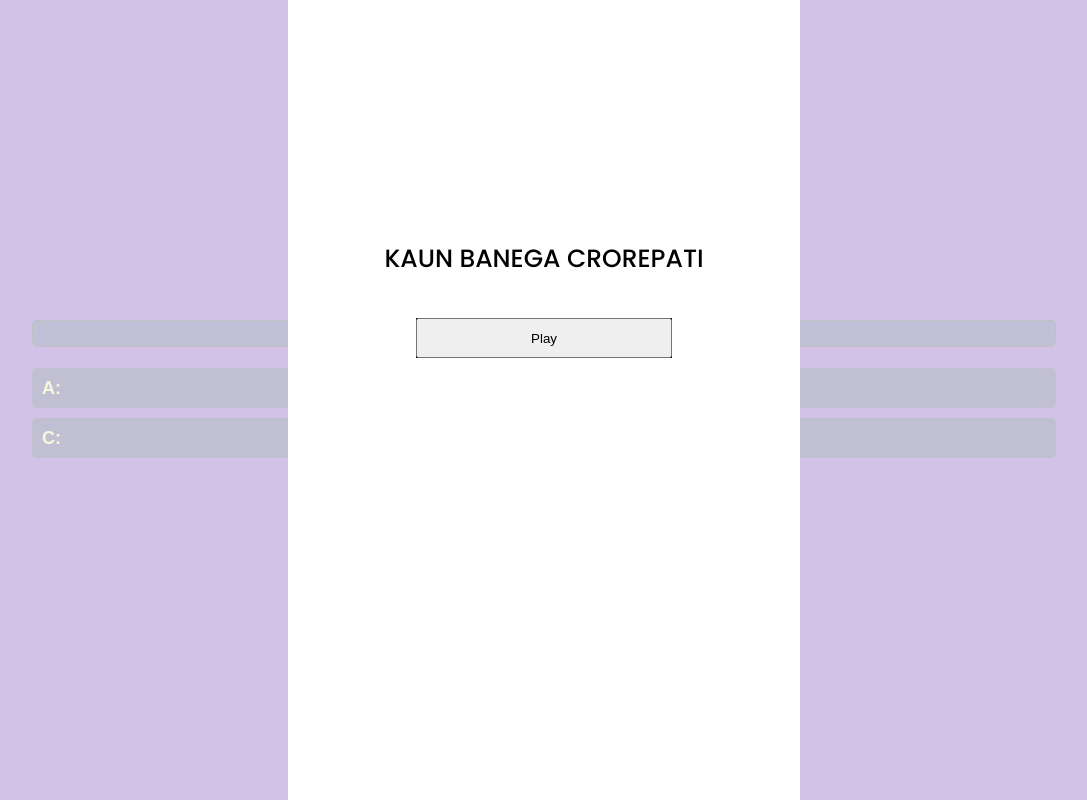
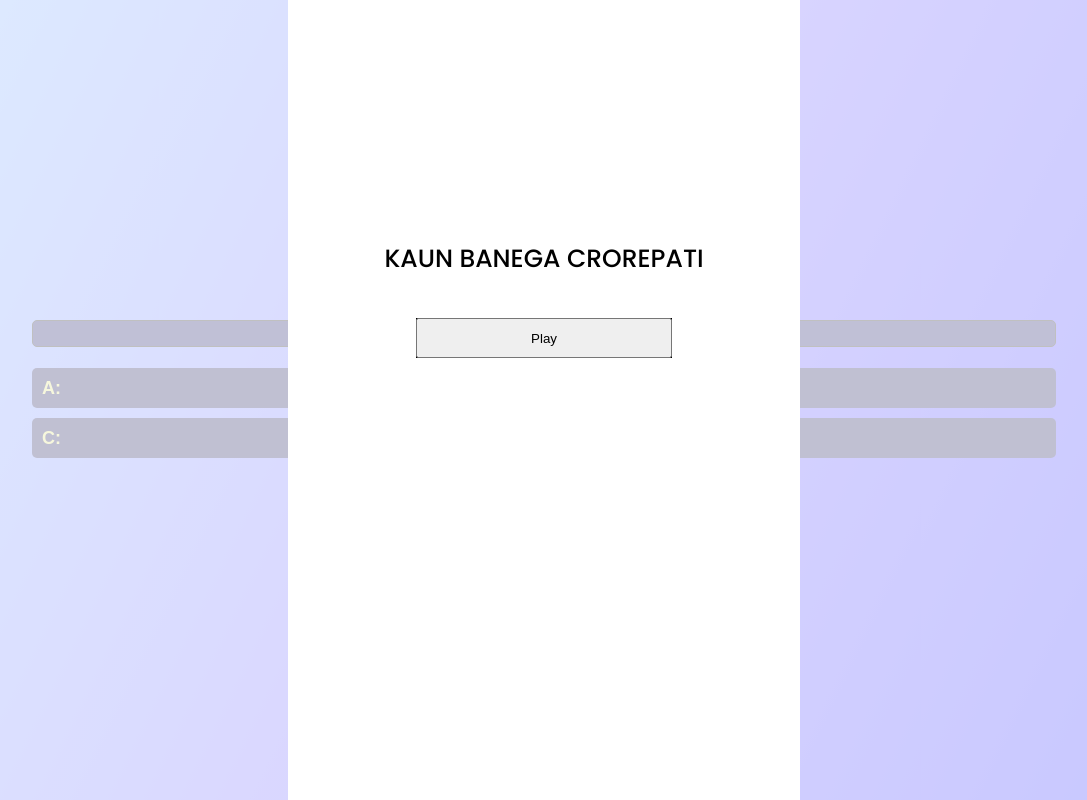
Before and after one commit to shubham7413/quiz, a PHP site: page / in a window 1280 px wide. Shown: the whole page, without its empty margins (96-1183 px from the left). Run offline with PHP 8.4, Linux system fonts and the light colour scheme.

Commit message:
added play again and improved gradient

```diff
--- a/index.php
+++ b/index.php
@@ -62,10 +62,6 @@
 
         }
 
-        function play_again() {
-
-            get_ques();
-        }
     </script>
     <div class="main">
         <div class="logo-container row">
@@ -104,7 +100,7 @@
             <p id="game-end-detail"></p>
             <p id="jita">AAPNE JITA: <span id="score"></span></p>
             <div class="play-again-container">
-                <button onclick="play_again()">Play Again</button>
+                <button onclick="game_start()">Play Again</button>
             </div>
         </div>
     </div>
@@ -190,9 +186,12 @@
         }
 
         function wrong(detail) {
-            output('score', score);
+            console.log('inside');
+            document.getElementById('game-end').style.display = 'block';
+            setTimeout(function(){
+                output('score', score);
             output('game-end-detail', detail);
-
+            },2000);
         }
 
         function check_ans(option_no) {
--- a/style.css
+++ b/style.css
@@ -1,10 +1,7 @@
 * {
   box-sizing: border-box;
 }
-:root {
-  --blue: rgb(107, 1, 234);
-  --dark-purple: rgb(11, 0, 44);
-}
+
 .row::after {
   content: "";
   display: table;
@@ -55,10 +52,10 @@
   height: 100vh;
   margin: 0;
   font-size: 25px;
-  background-color: #4d07a3;
+  background-image: linear-gradient(116deg, #76b1ff, rgb(102 85 255), #1c1cff);
   color: white;
   font-weight: 500;
-  font-family: 'Poppins', sans-serif;
+  font-family: "Poppins", sans-serif;
 }
 
 div.logo {
@@ -113,8 +110,8 @@
 .option-b {
   margin-bottom: 10px;
 }
-div.col-5{
-    padding: 0;
+div.col-5 {
+  padding: 0;
 }
 
 .ques-container {
@@ -125,10 +122,10 @@
 .option-a,
 .option-b,
 .option-c,
-.option-d{
-    height: 40px;
-    background-color: transparent;
-    border-radius: 5px;
+.option-d {
+  height: 40px;
+  background-color: transparent;
+  border-radius: 5px;
 }
 .option-button {
   width: 100%;
@@ -142,15 +139,14 @@
   border-radius: 5px;
   padding: 0;
 }
-button:focus{
+button:focus {
   outline: none;
 }
 span.no {
   text-align: left;
-  color: rgb(221,223,116);
+  color: rgb(221, 223, 116);
   padding-right: 10px;
   padding-left: 10px;
-
 }
 div.option-column-container div.second {
   margin-left: 16vw;
@@ -165,7 +161,6 @@
   top: 0;
 }
 div.details-container {
-
   width: 40vw;
   height: 100vh;
   margin: auto;
@@ -173,13 +168,13 @@
   z-index: 5;
   color: black;
 }
-div.details-container p#game-end-detail{
+div.details-container p#game-end-detail {
   width: 30vw;
   margin: auto;
   text-align: center;
   padding-top: 30vh;
 }
-div.details-container p#jita{
+div.details-container p#jita {
   width: 30vw;
   margin: auto;
   text-align: center;
@@ -198,7 +193,6 @@
   height: 100%;
 }
 
-
 div.game-start-container {
   position: fixed;
   /* display: none; */
@@ -208,7 +202,6 @@
   top: 0;
 }
 div.start-container {
-
   width: 40vw;
   height: 100vh;
   margin: auto;
@@ -216,7 +209,7 @@
   z-index: 5;
   color: black;
 }
-div.start-container p{
+div.start-container p {
   width: 30vw;
   margin: auto;
   padding-top: 30vh;
```
